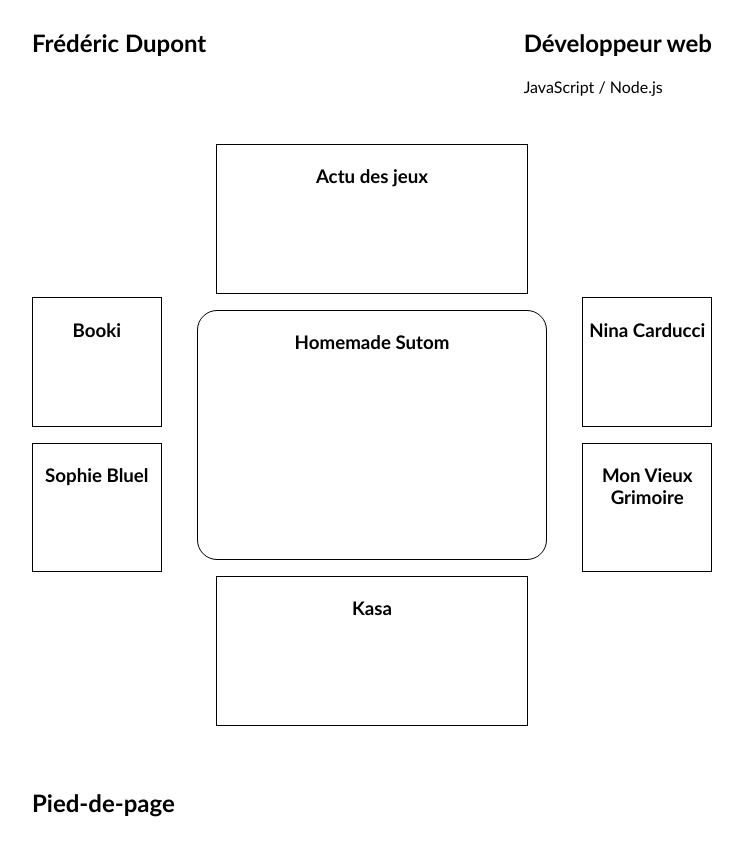
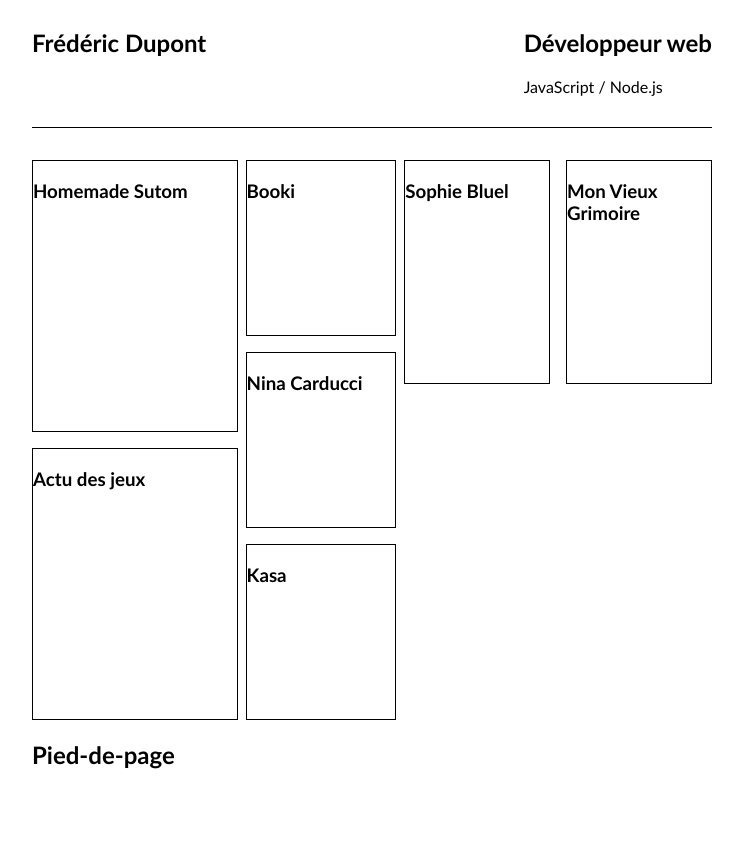
Before and after one commit to fx719/portfolio-public, a React (Vite) app: page / in a window 1280 px wide. Shown: the top 856 px of the page, without its empty margins (268-1011 px from the left). Built offline with nearby package versions, Linux system fonts and the light colour scheme.

Commit message:
style(pages): change the Home page display structure also prepare the projectCard component for background implementation

```diff
--- a/src/components/Footer/Footer.css
+++ b/src/components/Footer/Footer.css
@@ -0,0 +1,3 @@
+footer {
+    height: 120px;
+}
--- a/src/components/Header/Header.css
+++ b/src/components/Header/Header.css
@@ -3,4 +3,6 @@
     justify-content: space-between;
     flex-direction: row;
     flex-wrap: nowrap;
+    border-bottom: 1px solid black;
+    height: 120px;
 }
--- a/src/components/Layout/Layout.css
+++ b/src/components/Layout/Layout.css
@@ -0,0 +1,4 @@
+main {
+    height: calc(100vh - 240px);
+    margin-top: 2rem;
+}
--- a/src/components/ProjectCard/index.jsx
+++ b/src/components/ProjectCard/index.jsx
@@ -1,10 +1,10 @@
 import "./ProjectCard.css"
 
 
-export default function ProjectCard({ projectUrl, projectName }) {
+export default function ProjectCard({ projectUrl, projectName, backgroundImgUrl }) {
     return (
-        <a target="_blank" href={projectUrl}>
-            <div className="projectCard">
+        <a target="_blank" href={projectUrl} className="projectCard">
+            <div style={{ background: backgroundImgUrl }}>
                 <h3>{projectName}</h3>
             </div>
         </a>
--- a/src/index.css
+++ b/src/index.css
@@ -16,13 +16,6 @@
     width: 100%;
 }
 
-
-
-main {
-    height: 78vh;
-    margin-top: 2rem;
-}
-
 a {
     text-decoration: none;
     color: black;
--- a/src/pages/Home/Home.css
+++ b/src/pages/Home/Home.css
@@ -1,66 +1,51 @@
+:root {
+    --page-content-height: calc(100vh - 240px);
+}
+
 .projectsGallery {
     display: flex;
-    gap: 1rem;
     width: 100%;
-    justify-content: center;
-    align-items: center;
+    height: var(--page-content-height);
+    gap: 0.5rem;
 }
 
-.projectsGallery .projectCard {
-    padding: 0.1rem;
-    text-align: center;
-}
-
-.projects-1-2 {
-    display: flex;
-    flex-direction: column;
+.side_projects {
+    flex-grow: 3;
     gap: 1rem;
-    width: 20%;
-    height: 60%;
-}
-
-.projects-1-2 .projectCard {
-    width: 100%;
-    aspect-ratio: 1/1;
-}
-
-.projects-sideProject1-sideProject2-5 {
     display: flex;
     flex-direction: column;
     justify-content: center;
     align-items: center;
-    gap: 1rem;
-    width: 60%;
-}
-
-.projects-sideProject1-sideProject2-5 a {
-    width: 80%;
 
     & .projectCard {
+        height: 50%;
         width: 100%;
-        height: 150px;
     }
 }
 
-.projects-sideProject1-sideProject2-5 :nth-child(2) {
 
-    width: 90%;
+
+.gh_pages_oc_projects {
+    display: flex;
+    flex-direction: column;
+    gap: 1rem;
+    flex-grow: 2;
 
     & .projectCard {
+        height: 33%;
         width: 100%;
-        height: 250px;
-        border-radius: 20px;
     }
 }
 
-.projects-3-4 {
+
+.gh_code_oc_only {
     display: flex;
-    flex-direction: column;
+    flex-direction: row;
     gap: 1rem;
-    width: 20%;
+    flex-grow: 1;
+
+    & .projectCard {
+        width: 50%;
+        height: 40%;
+    }
 }
-
-.projects-3-4 .projectCard {
-    width: 100%;
-    aspect-ratio: 1/1;
-}
--- a/src/pages/Home/index.jsx
+++ b/src/pages/Home/index.jsx
@@ -1,20 +1,21 @@
 import ProjectCard from "../../components/ProjectCard"
+import bookiLogo from '../../assets/Booki.png'
 import "./Home.css"
 
 export default function Home() {
     return (
         <div className="projectsGallery">
-            <div className="projects-1-2">
-                <ProjectCard projectUrl="https://fx719.github.io/booki/" projectName="Booki" />
-                <ProjectCard projectUrl="https://github.com/fx719/Portfolio-architecte-sophie-bluel/tree/master/FrontEnd" projectName="Sophie Bluel" />
+            <div className="side_projects">
+                <ProjectCard projectName="Homemade Sutom" />
+                <ProjectCard projectName="Actu des jeux" />
             </div>
-            <div className="projects-sideProject1-sideProject2-5">
-                <ProjectCard projectName="Actu des jeux" />
-                <ProjectCard projectName="Homemade Sutom" />
+            <div className="gh_pages_oc_projects">
+                <ProjectCard projectUrl="https://fx719.github.io/booki/" projectName="Booki" backgroundImgUrl={bookiLogo} />
+                <ProjectCard projectUrl="https://fx719.github.io/Nina-Carducci-Dev-master/" projectName="Nina Carducci" />
                 <ProjectCard projectUrl="https://github.com/fx719/kasa" projectName="Kasa" />
             </div>
-            <div className="projects-3-4">
-                <ProjectCard projectUrl="https://fx719.github.io/Nina-Carducci-Dev-master/" projectName="Nina Carducci" />
+            <div className="gh_code_oc_only">
+                <ProjectCard projectUrl="https://github.com/fx719/Portfolio-architecte-sophie-bluel/tree/master/FrontEnd" projectName="Sophie Bluel" />
                 <ProjectCard projectUrl="https://github.com/fx719/monVieuxGrimoire-backend" projectName="Mon Vieux Grimoire" />
             </div>
         </div>
```
Also changed, not shown: src/assets/Booki.png (added), 1 other file (tests, documents, lock files or other folders).
